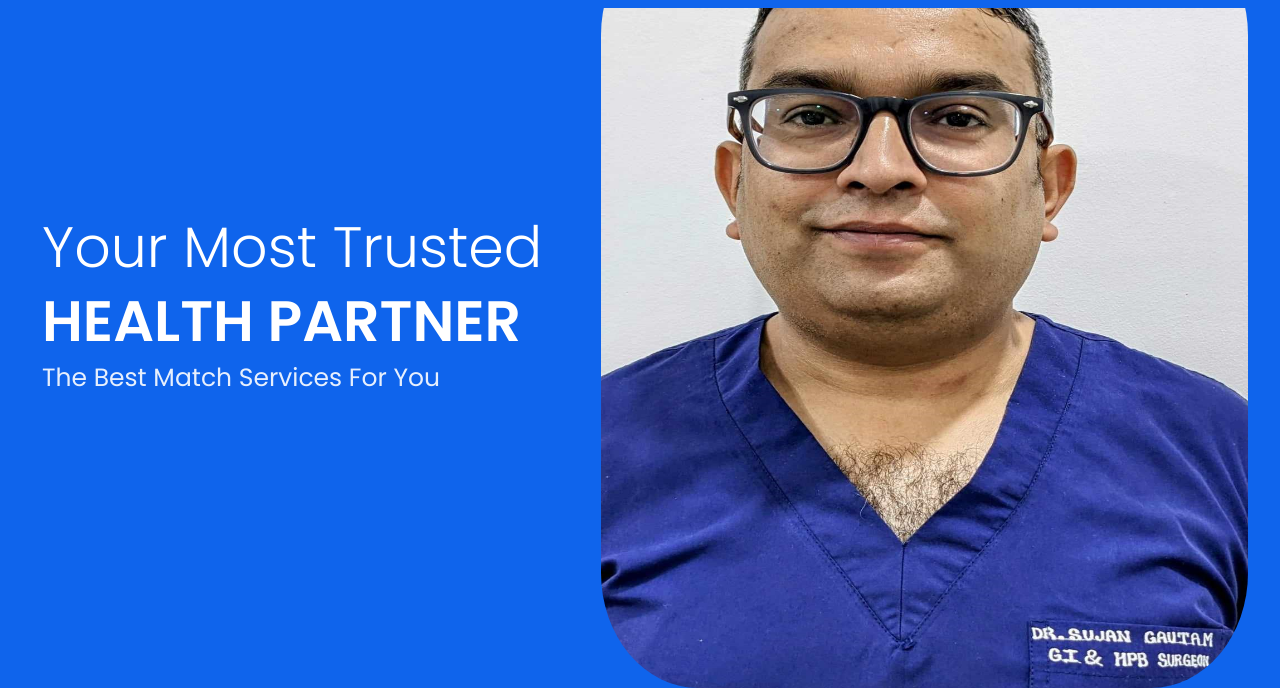
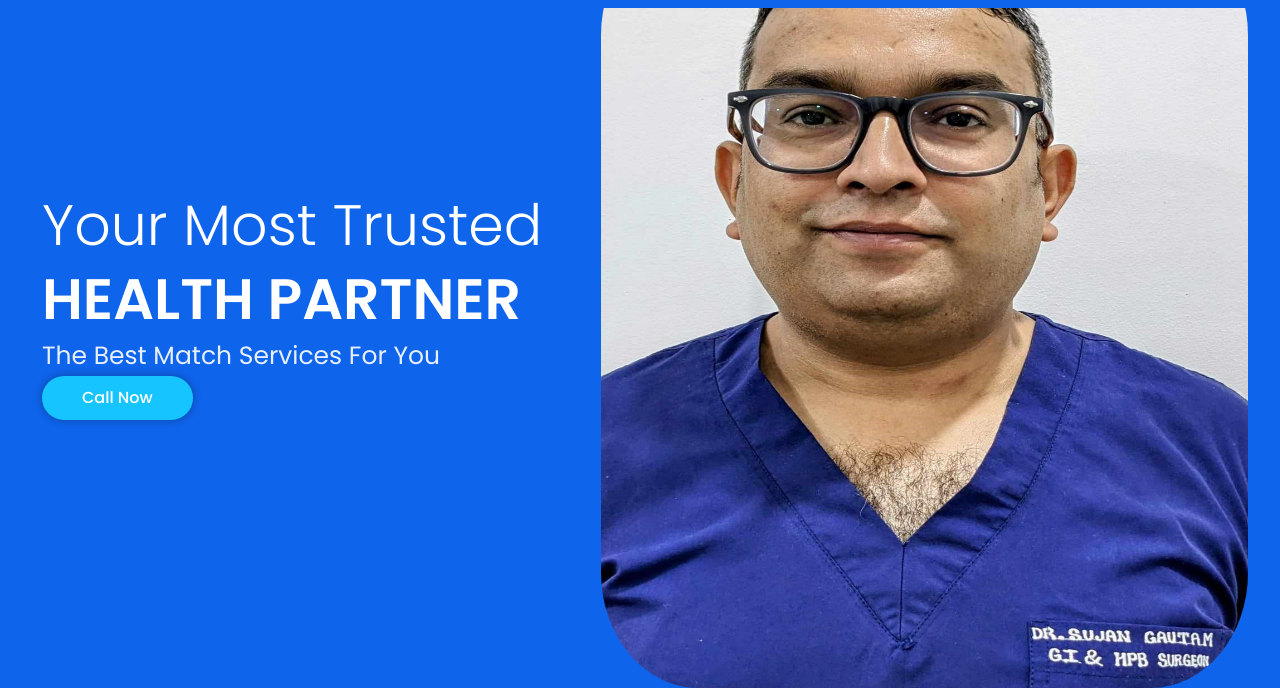
Before and after one commit to Anjanlc/-gastroplus.github.io, a plain HTML site: page index.html in a window 1280 px wide. Shown: the part 112-802 px from the top of the page. Drawn offline with Linux system fonts and the light colour scheme.

Commit message:
Update index.html

```diff
--- a/index.html
+++ b/index.html
@@ -77,7 +77,7 @@
                     <!-- <p class = "text text-md">Lorem, ipsum dolor sit amet consectetur adipisicing elit. Totam, nulla odit esse necessitatibus corporis voluptatem?</p> -->
                     <div class = "btn-group">
                         <!-- <a href = "#about" class = "btn btn-white">Learn More</a> -->
-<!--                         <a href = "tel:" class = "btn btn-light-blue">9845355096</a> -->
+                        <a href = "tel:+977-9845355096" class = "btn btn-light-blue">Call Now</a>
                     </div>
                 </div>
                 <div class = "header-inner-right">
```
